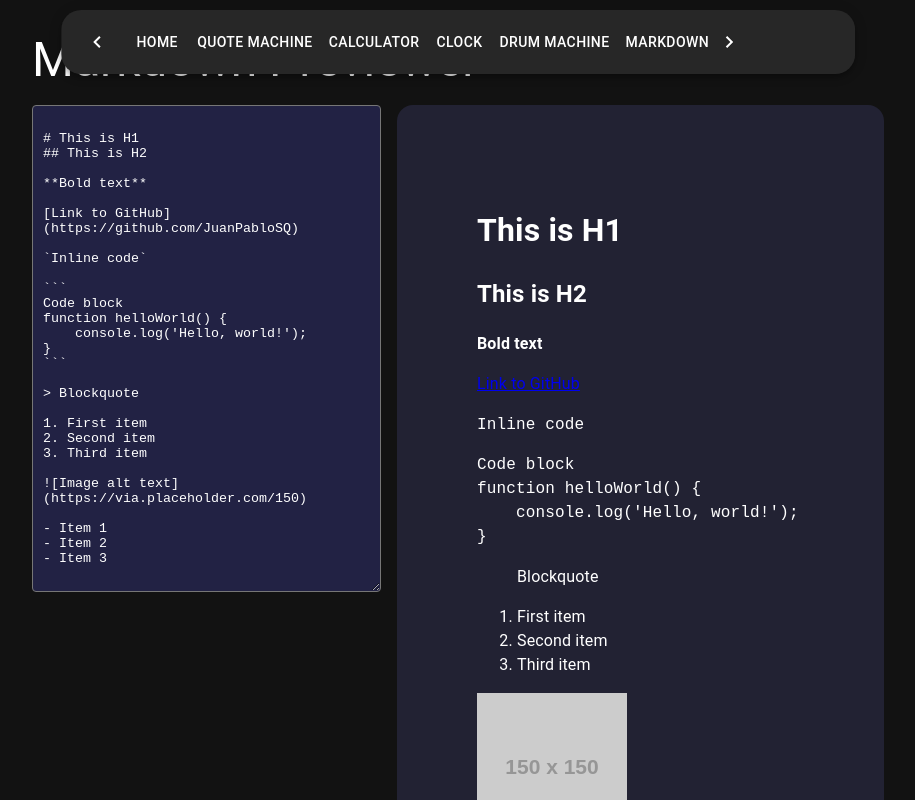
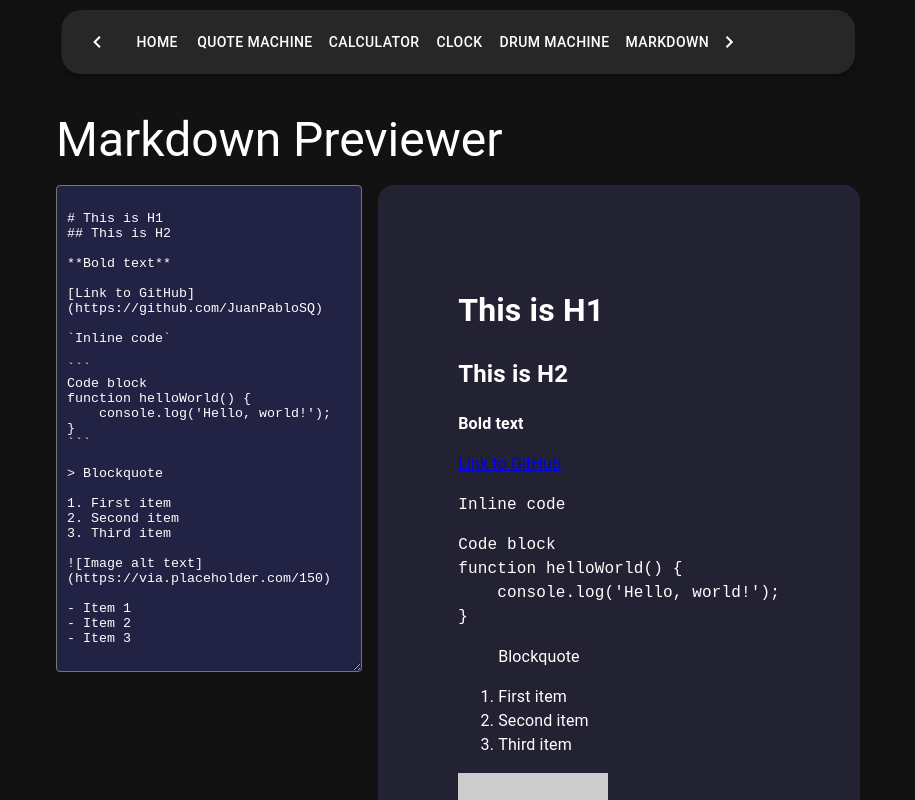
Before and after one commit to JuanPabloSQ/freecode-frontend, a React (Vite) app: page /freecode-frontend/markdown in a window 1280 px wide. Shown: the top 800 px of the page, without its empty margins (182-1097 px from the left). Built offline with nearby package versions, Linux system fonts and the light colour scheme.

Commit message:
fix center

```diff
--- a/src/page/CalculatorPage.jsx
+++ b/src/page/CalculatorPage.jsx
@@ -1,15 +1,22 @@
 import React from 'react';
 import NavBar from "../components/NavBar"
 import Calculator from "../calculator/Calculator"
-import { Box } from '@mui/material';
+import { Container, Box } from '@mui/material';
 
 const CalculatorPage = () => {
     return (
         <div>
             <NavBar/>
-            <Box display="flex" justifyContent="center" alignItems="center" height="80vh">
+            <Container
+                maxWidth="md"
+                sx={{
+                    mt: 10,
+                    display: 'flex',
+                    justifyContent: 'center'
+                }}
+            >
                 <Calculator/>
-            </Box>
+                </Container>
         </div>
     )
 };
--- a/src/page/MarkdownPage.jsx
+++ b/src/page/MarkdownPage.jsx
@@ -1,13 +1,23 @@
-import NavBar from "../components/NavBar"
+import React from 'react';
+import NavBar from "../components/NavBar";
 import Markdown from "../markdown/Markdown";
-
+import { Container, Box } from '@mui/material';
 
 const MarkdownPage = () => {
     return (
-        <div>
+        <Box>
             <NavBar/>
-            <Markdown/>
-        </div>
+            <Container
+                maxWidth="md"
+                sx={{
+                    mt: 10,
+                    display: 'flex',
+                    justifyContent: 'center'
+                }}
+            >
+                <Markdown />
+            </Container>
+        </Box>
     )
 };
 
```
